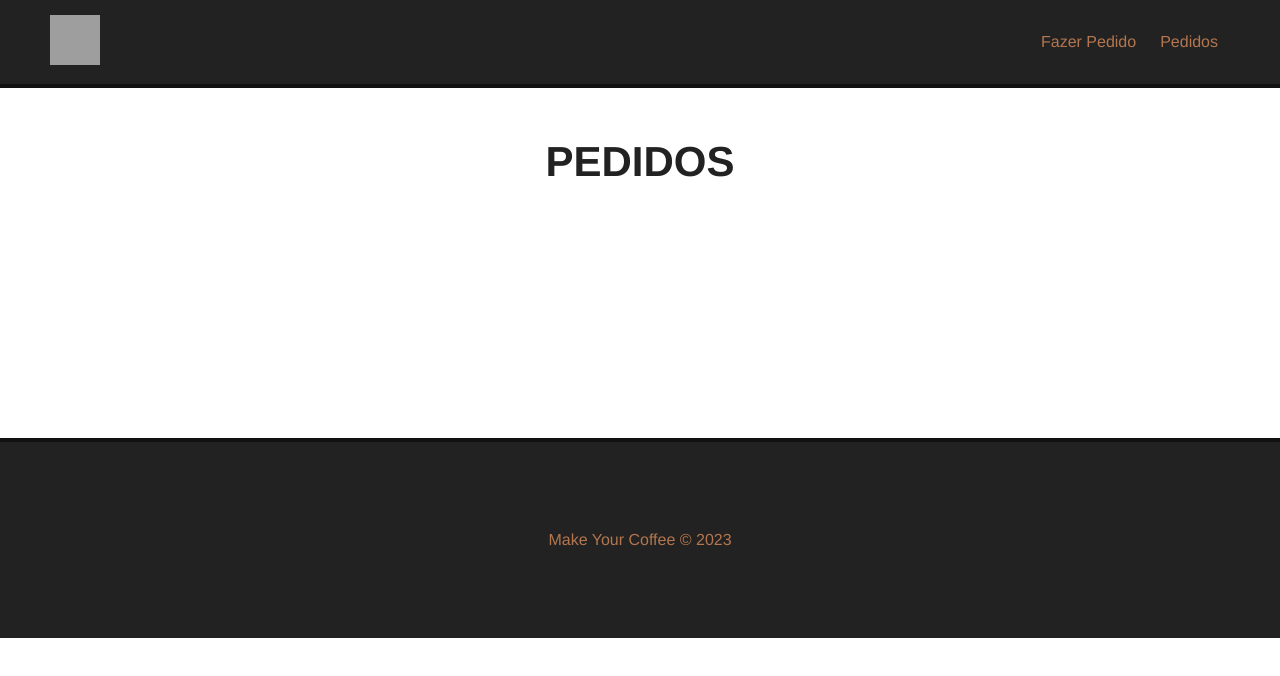
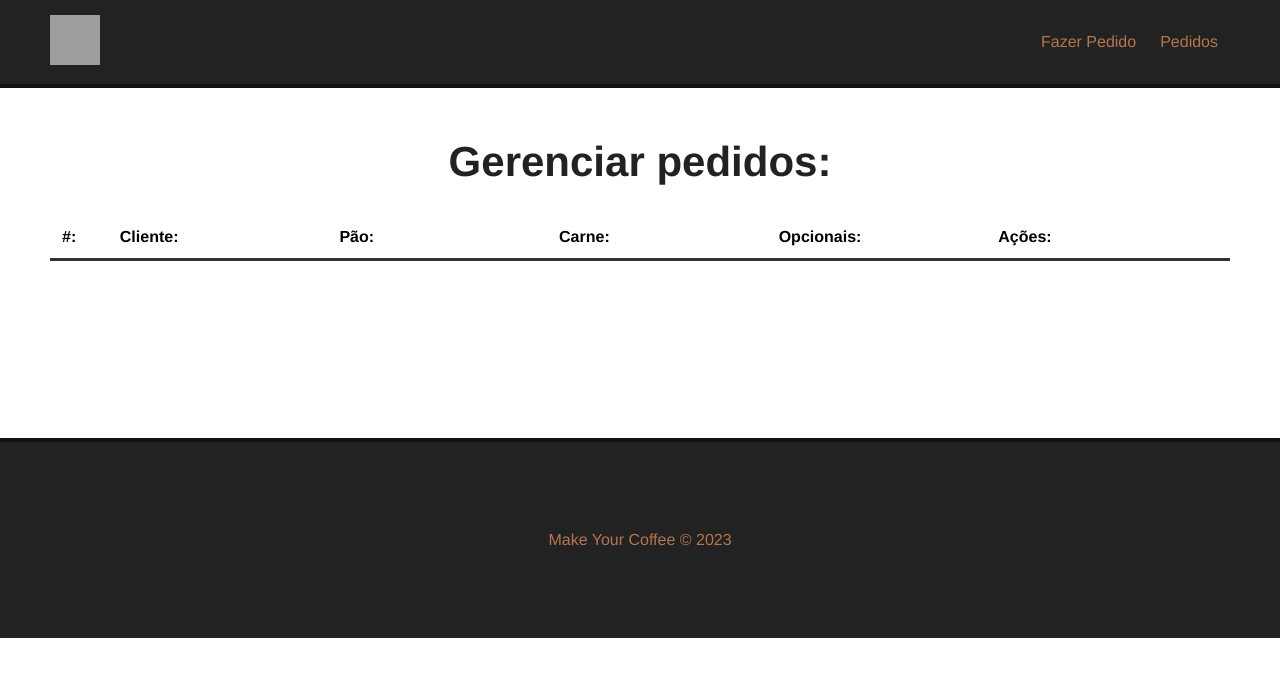
Before and after one commit to GeissonChagas/make-your-coffee, a Vue app: page /pedidos in a window 1280 px wide. Shown: the top 676 px of the page. Built offline with nearby package versions, Linux system fonts and the light colour scheme; data requests are answered from the project's data file; grey boxes are pictures that could not be loaded.

Commit message:
add: Formulário, pedidos, mensagem e dashboard

```diff
--- a/db/db.json
+++ b/db/db.json
@@ -77,17 +77,5 @@
       "tipo": "Finalizado"
     }
   ],
-  "coffees": [
-    {
-      "nome": null,
-      "tipocafe": "100% arábica",
-      "origem": "Sul de minas",
-      "opcionais": [
-        "Chocolate ao leite",
-        "Chantilly"
-      ],
-      "status": "Solicitado",
-      "id": 1
-    }
-  ]
+  "coffees": []
 }
--- a/src/components/CoffeeForm.vue
+++ b/src/components/CoffeeForm.vue
@@ -1,6 +1,6 @@
 <template>
     <div>
-        <p>Componente de mensagem</p>
+        <Message :msg="msg" v-show="msg" />
         <div>
             <form id="coffee-form" @submit="createCoffee">
                 <div class="input-container">
@@ -37,6 +37,9 @@
 </template>
 
 <script>
+
+  import Message from './Message.vue';
+
     export default {
         name: "CoffeeForm",
         data () {
@@ -80,12 +83,25 @@
             });
 
             const res = await req.json();
-            console.log(res)
+
+            // colocar msg de sistema:
+              this.msg = `Pedido  n° ${res.id} realizado com sucesso!`
+            //limpar msg:
+              setTimeout(() => this.msg="", 5000);
+            //limpar os campos:
+            this.nome = "";
+            this.tipocafe = "";
+            this.origem = "";
+            this.opcionais = "";
+
           }
 
         },
         mounted () {
           this.getIngredientes();
+        },
+        components:{
+          Message
         }
     }
 
--- /dev/null
+++ b/src/components/Dashboard.vue
@@ -0,0 +1,137 @@
+<template>
+    <div id="coffee-table" v-if="coffees">
+      <div>
+        <div id="coffee-table-heading">
+          <div class="order-id">#:</div>
+          <div>Cliente:</div>
+          <div>Pão:</div>
+          <div>Carne:</div>
+          <div>Opcionais:</div>
+          <div>Ações:</div>
+        </div>
+      </div>
+      <div id="coffee-table-rows">
+        <div class="coffee-table-row" v-for="coffee in coffees" :key="coffee.id">
+          <div class="order-number">{{ coffee.id }}</div>
+          <div>{{ coffee.nome }}</div>
+          <div>{{ coffee.tipocafe }}</div>
+          <div>{{ coffee.origem }}</div>
+          <div>
+            <ul v-for="(opcional, index) in coffee.opcionais" :key="index">
+              <li>{{ opcional }}</li>
+            </ul>
+          </div>
+          <div>
+            <select name="status" class="status" @change="updateCoffee($event, coffee.id)">
+              <option :value="s.tipo" v-for="s in status" :key="s.id" :selected="coffee.status == s.tipo">
+                {{ s.tipo }}
+              </option>
+            </select>
+            <button class="delete-btn" @click="deleteCoffee(coffee.id)">Cancelar</button>
+          </div>
+        </div>
+      </div>
+    </div>
+    <div v-else>
+      <h2>Não há pedidos no momento!</h2>
+    </div>
+  </template>
+  <script>
+    export default {
+      name: "Dashboard",
+      data() {
+        return {
+          coffees: null,
+          coffee_id: null,
+          status: []
+        }
+      },
+      methods: {
+        async getPedidos() {
+          const req = await fetch('http://localhost:3000/coffees')
+          const data = await req.json()
+          this.coffees = data
+          // Resgata os status de pedidos
+          this.getStatus()
+        },
+        async getStatus() {
+          const req = await fetch('http://localhost:3000/status')
+          const data = await req.json()
+          this.status = data
+        },
+        async deleteCoffee(id) {
+          const req = await fetch(`http://localhost:3000/coffees/${id}`, {
+            method: "DELETE"
+          });
+          const res = await req.json()
+          this.getPedidos()
+        },
+        async updateCoffee(event, id) {
+          const option = event.target.value;
+          const dataJson = JSON.stringify({status: option});
+          const req = await fetch(`http://localhost:3000/coffees/${id}`, {
+            method: "PATCH",
+            headers: { "Content-Type" : "application/json" },
+            body: dataJson
+          });
+          const res = await req.json()
+          console.log(res)
+        }
+      },
+      mounted () {
+      this.getPedidos()
+      }
+    }
+  </script>
+
+  <style scoped>
+    #coffee-table {
+      max-width: 1200px;
+      margin: 0 auto;
+    }
+    #coffee-table-heading,
+    #coffee-table-rows,
+    .coffee-table-row {
+      display: flex;
+      flex-wrap: wrap;
+    }
+    #coffee-table-heading {
+      font-weight: bold;
+      padding: 12px;
+      border-bottom: 3px solid #333;
+    }
+    .coffee-table-row {
+      width: 100%;
+      padding: 12px;
+      border-bottom: 1px solid #CCC;
+    }
+    #coffee-table-heading div,
+    .coffee-table-row div {
+      width: 19%;
+    }
+    #coffee-table-heading .order-id,
+    .coffee-table-row .order-number {
+      width: 5%;
+    }
+    select {
+      padding: 12px 6px;
+      margin-right: 12px;
+    }
+    .delete-btn {
+      background-color: #222;
+      color:#fcba03;
+      font-weight: bold;
+      border: 2px solid #222;
+      padding: 10px;
+      font-size: 16px;
+      margin: 0 auto;
+      cursor: pointer;
+      transition: .5s;
+    }
+
+    .delete-btn:hover {
+      background-color: transparent;
+      color: #222;
+    }
+
+  </style>
--- /dev/null
+++ b/src/components/Message.vue
@@ -0,0 +1,26 @@
+<template>
+    <div class="message-container">
+      <p>{{ msg }}</p>
+    </div>
+  </template>
+
+  <script>
+    export default {
+      name: "Message",
+      props: {
+        msg: String
+      }
+    }
+  </script>
+
+  <style scoped>
+    .message-container {
+      color: #008543;
+      background-color: #8de9c3;
+      border: 2px solid #8ff3d2;
+      border-radius: 5px;
+      padding: 10px;
+      max-width: 400px;
+      margin: 30px auto;
+    }
+  </style>
--- a/src/views/Pedidos.vue
+++ b/src/views/Pedidos.vue
@@ -1,5 +1,18 @@
 <template>
-  <div class="main-container">
-    <h1>PEDIDOS</h1>
+  <div>
+    <div class="main-container">
+      <h1>Gerenciar pedidos:</h1>
+      <Dashboard />
+    </div>
   </div>
 </template>
+
+<script>
+import Dashboard from '../components/Dashboard.vue'
+export default {
+  name: 'Pedidos',
+  components: {
+    Dashboard
+  }
+}
+</script>
```
Also changed, not shown: 1 other file (tests, documents, lock files or other folders).
